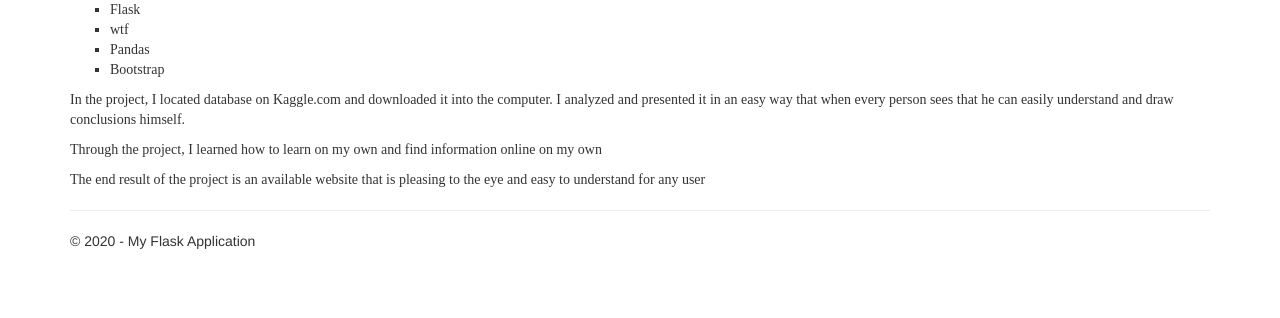
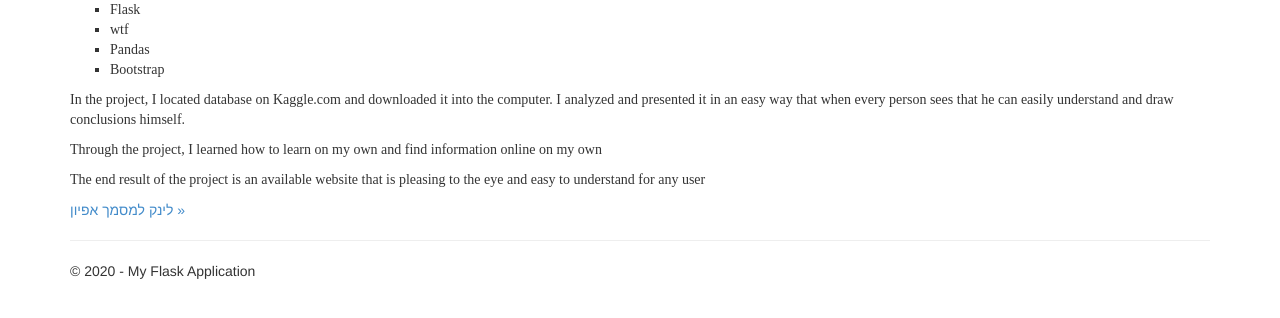
Before and after one commit to parismaman/parisfinalproject, a Flask app: page /about in a window 1280 px wide. Shown: the part 260-578 px from the top of the page. Run offline with Flask 2, Linux system fonts and the light colour scheme; parts of the project's set-up code (start-up, migrations or seed data) failed here and were passed over; some libraries are stand-ins or nearby versions.

Commit message:
הוספתי קישור למסמך אפיון

```diff
--- a/parisfinalproject/parisfinalproject/templates/about.html
+++ b/parisfinalproject/parisfinalproject/templates/about.html
@@ -31,4 +31,6 @@
 <p style="font-family: David"> Through the project, I learned how to learn on my own and find information online on my own </p>
 <p style="font-family: David"> The end result of the project is an available website that is pleasing to the eye and easy to understand for any user </p>
 
+<a href="https://drive.google.com/file/d/1wTByH1vFvtI1cnoUjfrW5VgkAKufk1bW/view?usp=sharing" cla
+   ss="btn btn-primary btn-large">לינק למסמך אפיון &raquo;</a>
 {% endblock %}
```
